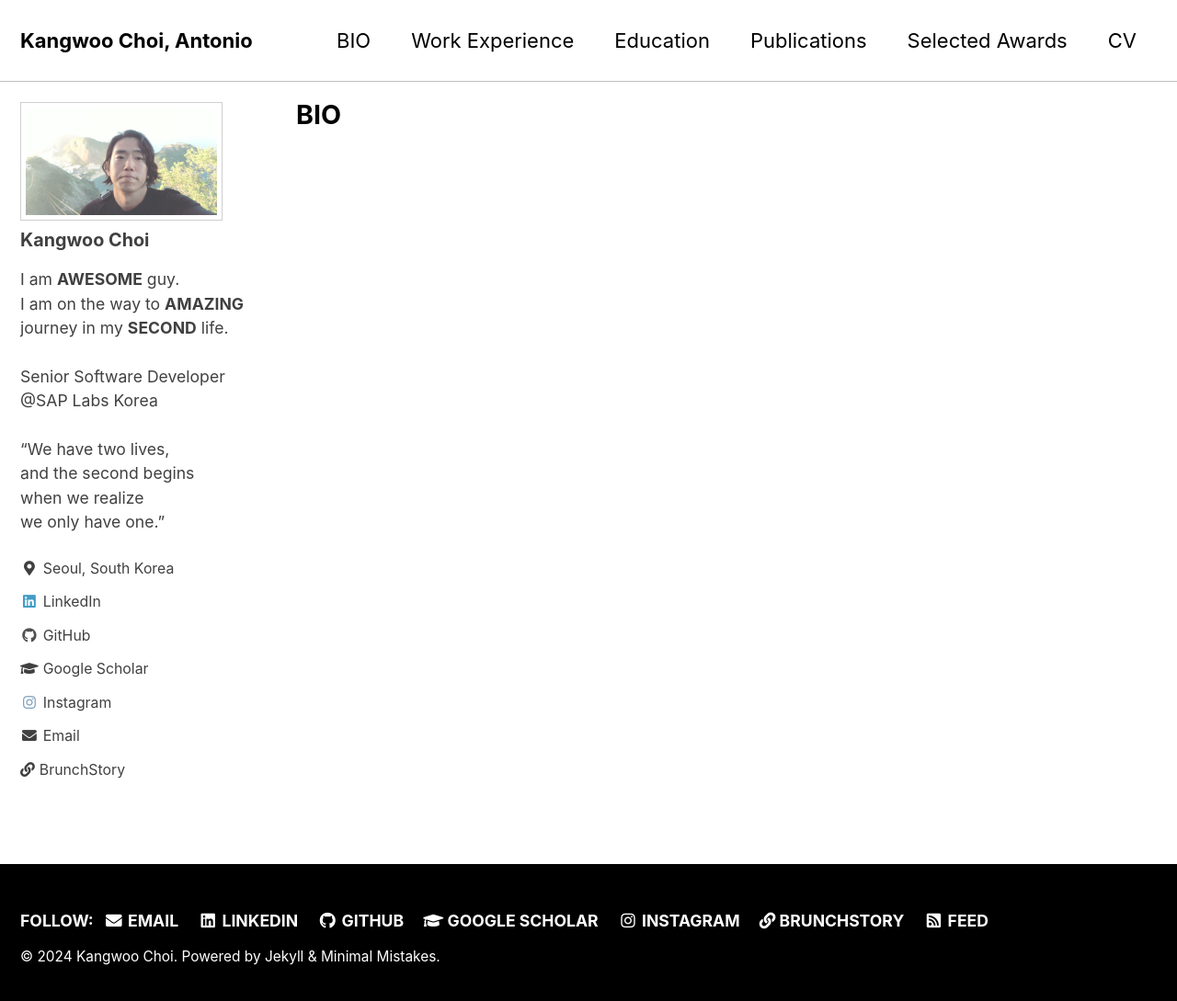
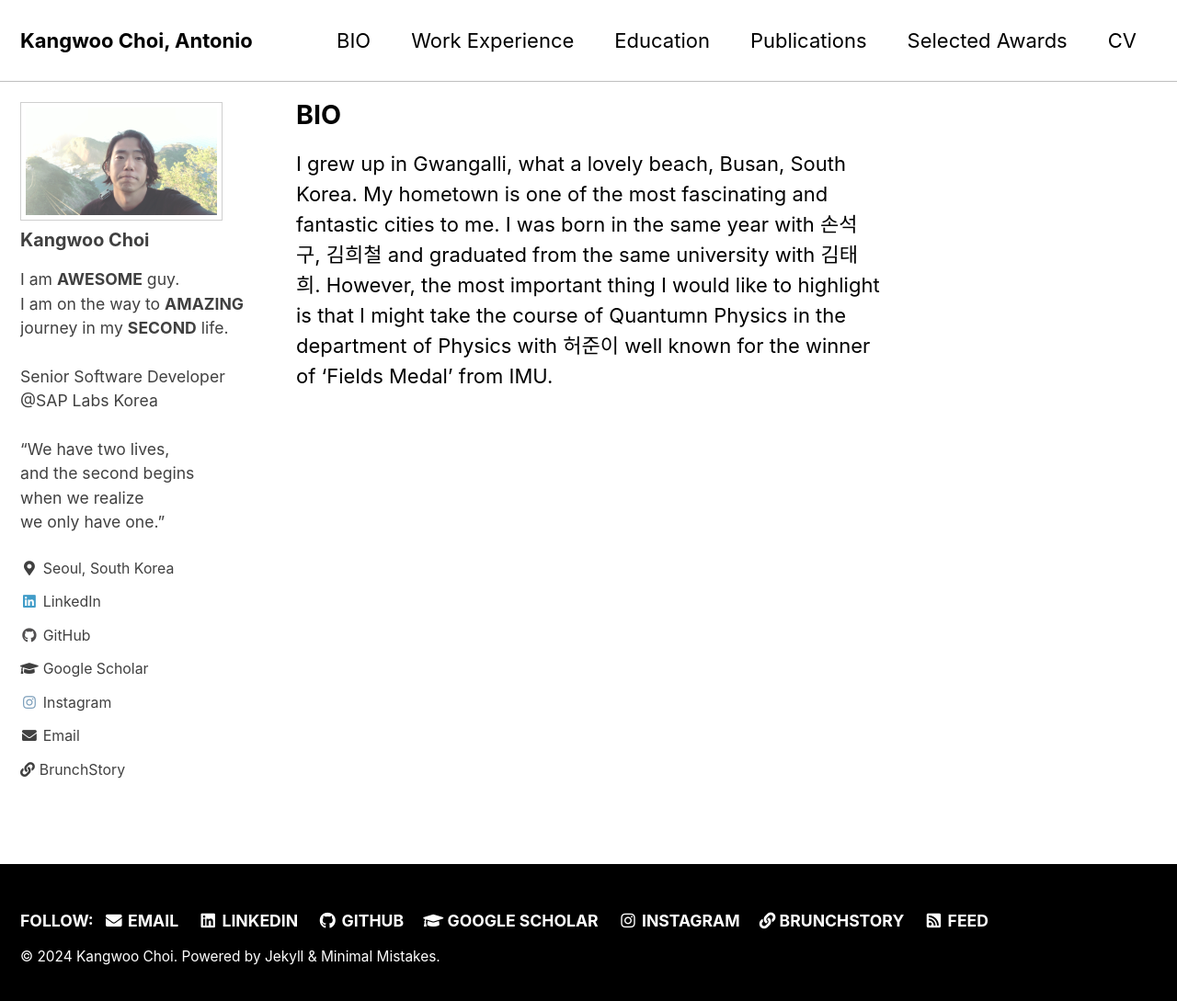
Before and after one commit to KangwooChoi/KangwooChoi.github.io, a Jekyll site: the page built from _pages/bio.md, in a window 1280 px wide and 1096 px high. Shown: the top 1089 px of the window at 92% size. Built offline with Jekyll 4.4.1, drawn with Linux system fonts in a browser that asks for light colours; cached includes are drawn as plain includes.

Commit message:
Update bio.md

```diff
--- a/_pages/bio.md
+++ b/_pages/bio.md
@@ -4,3 +4,7 @@ layout: posts
 permalink: /bio/
 author_profile: true
 ---
+
+I grew up in Gwangalli, what a lovely beach, Busan, South Korea. My hometown is one of the most fascinating and fantastic cities to me.
+I was born in the same year with 손석구, 김희철 and graduated from the same university with 김태희.
+However, the most important thing I would like to highlight is that I might take the course of Quantumn Physics in the department of Physics with 허준이 well known for the winner of 'Fields Medal' from IMU.
```
